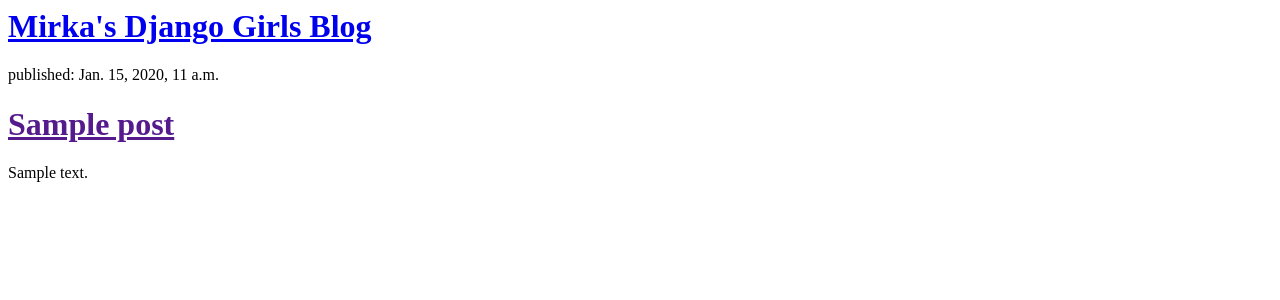
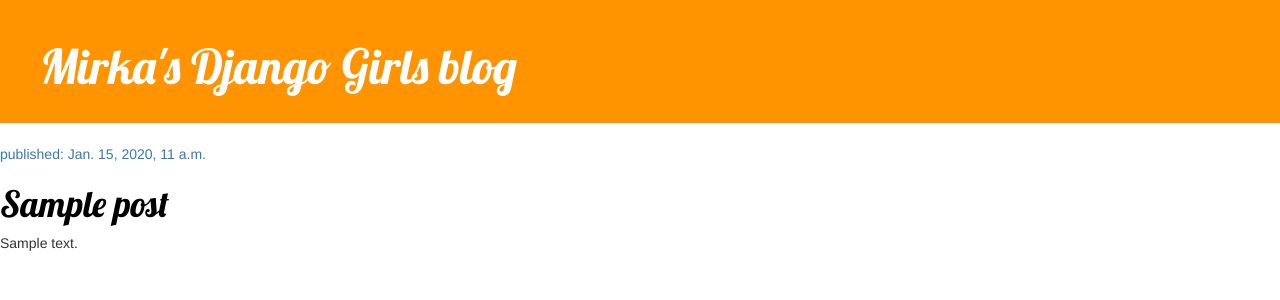
Before and after one commit to MiroslavaR/djangogirls-workshop, a Django app: template blog/templates/blog/post_list.html in a window 1280 px wide. Shown: the top 300 px of the page. Run offline with Django 3.2, Linux system fonts and the light colour scheme; the template is opened without the code that fills it: values that come from a table or form of the project are taken from there, others are empty; tables that the repository leaves empty hold one stand-in row (values such as "Sample post"); some libraries are stand-ins or nearby versions.

Commit message:
Third commit.

```diff
--- /dev/null
+++ b/blog/static/css/blog.css
@@ -0,0 +1,46 @@
+.page-header {
+    background-color: #ff9400;
+    margin-top: 0;
+    padding: 20px 20px 20px 40px;
+}
+
+.page-header h1, .page-header h1 a, .page-header h1 a:visited, .page-header h1 a:active {
+    color: #ffffff;
+    font-size: 36pt;
+    text-decoration: none;
+}
+
+.content {
+    margin-left: 40px;
+}
+
+h1, h2, h3, h4 {
+    font-family: 'Lobster', cursive;
+}
+
+.date {
+    color: #828282;
+}
+
+.save {
+    float: right;
+}
+
+.post-form textarea, .post-form input {
+    width: 100%;
+}
+
+.top-menu, .top-menu:hover, .top-menu:visited {
+    color: #ffffff;
+    float: right;
+    font-size: 26pt;
+    margin-right: 20px;
+}
+
+.post {
+    margin-bottom: 70px;
+}
+
+.post h1 a, .post h1 a:visited {
+    color: #000000;
+}
--- a/blog/templates/blog/post_list.html
+++ b/blog/templates/blog/post_list.html
@@ -1,11 +1,23 @@
-<div>
-    <h1><a href="/">Mirka's Django Girls Blog</a></h1>
+{% load staticfiles %}
+<html>
+    <head>
+        <title>Mirka's Django Girls blog</title>
+        <link rel="stylesheet" href="//maxcdn.bootstrapcdn.com/bootstrap/3.2.0/css/bootstrap.min.css">
+        <link rel="stylesheet" href="//maxcdn.bootstrapcdn.com/bootstrap/3.2.0/css/bootstrap-theme.min.css">
+        <link rel="stylesheet" href="{% static 'css/blog.css' %}">
+        <link href="//fonts.googleapis.com/css?family=Lobster&subset=latin,latin-ext" rel="stylesheet" type="text/css">
+    </head>
+    <body>
+        <div class="page-header">
+            <h1><a href="/">Mirka's Django Girls blog</h1>
         </div>
 
         {% for post in posts %}
-    <div>
+            <div class="post">
                 <p>published: {{ post.published_date }}</p>
                 <h1><a href="">{{ post.title }}</a></h1>
                 <p>{{ post.text|linebreaksbr }}</p>
             </div>
         {% endfor %}
+    </body>
+</html>
```
Also changed, not shown: 1 other file. Lines whose indentation alone changed are shown as unchanged.
